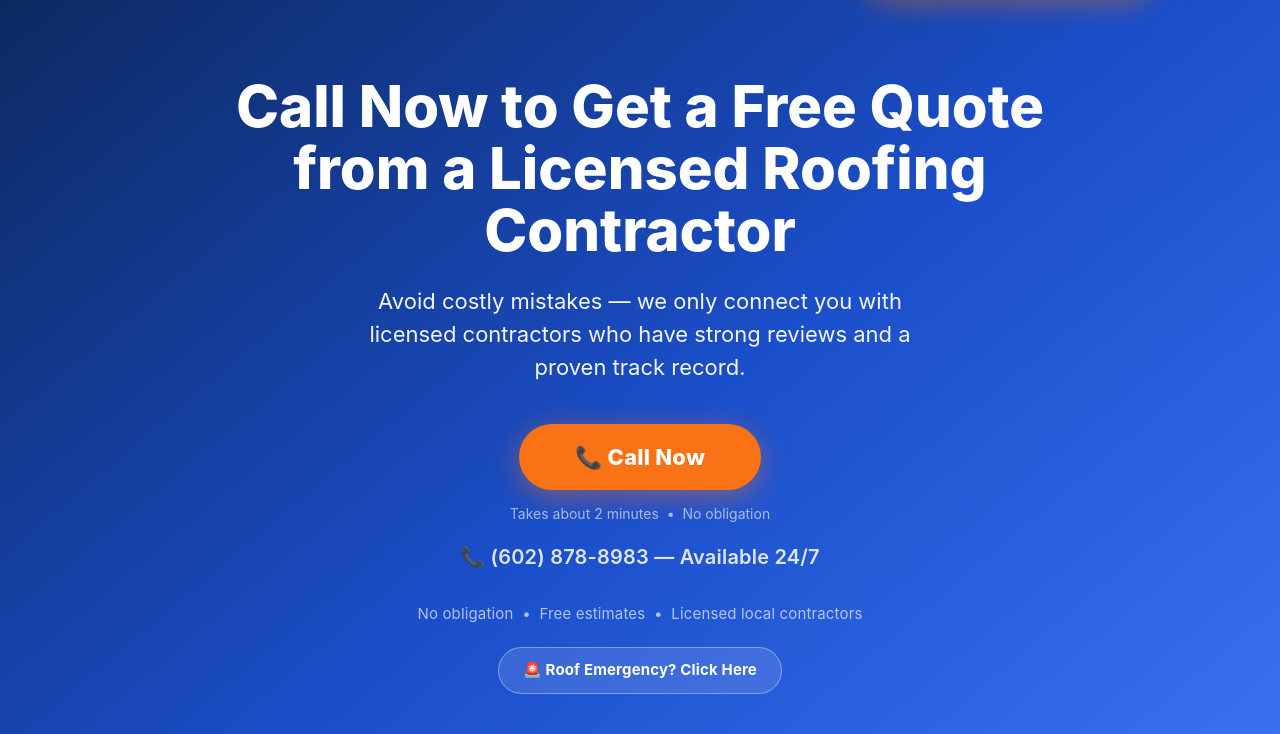
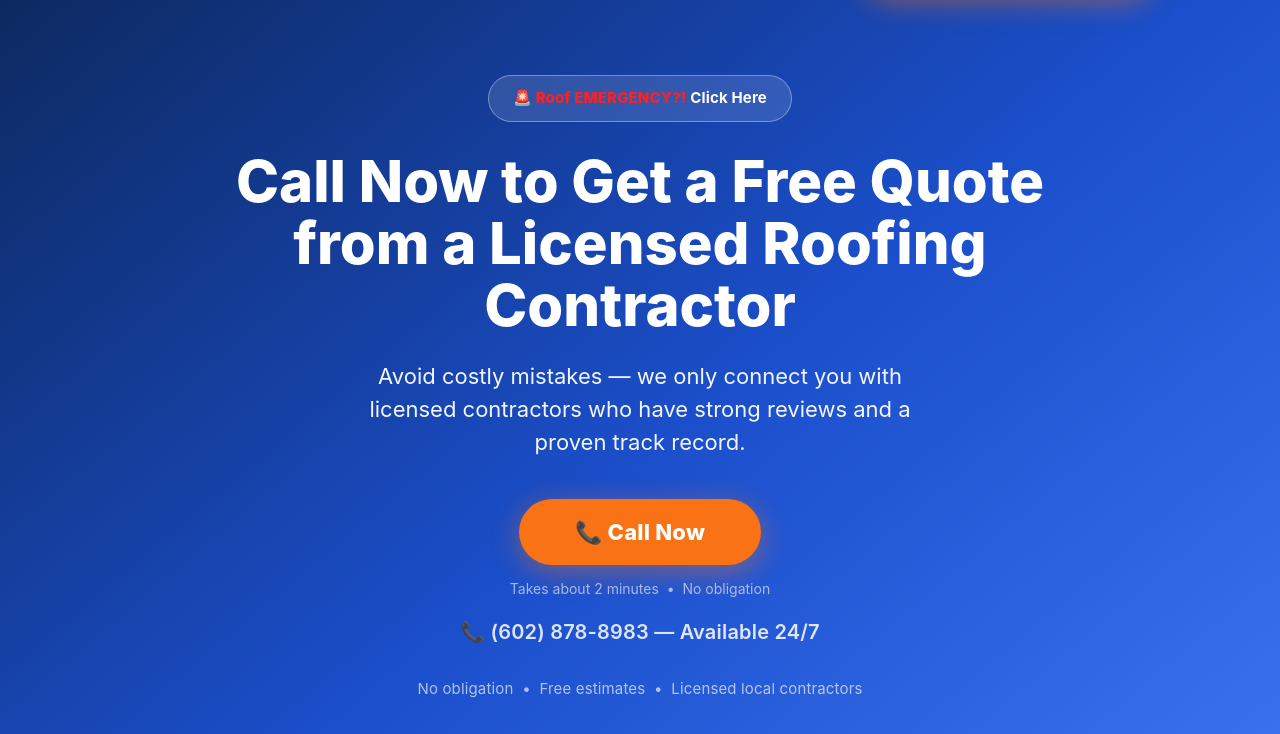
Before and after one commit to marksky57/easy-roof-hub, a website: page index.html in a window 1280 px wide. Shown: the part 66-800 px from the top of the page. Drawn offline with Linux system fonts and the light colour scheme.

Commit message:
Move emergency button to top of hero, red EMERGENCY text

```diff
--- a/css/style.css
+++ b/css/style.css
@@ -243,9 +243,14 @@ p:last-child { margin-bottom: 0; }
   margin-bottom: 0;
   letter-spacing: .01em;
 }
+.emergency-red {
+  color: #FF2020;
+  font-weight: 800;
+}
 .hero-emergency-link {
   display: inline-block;
-  margin-top: 20px;
+  margin-bottom: 28px;
+  margin-top: 0;
   background: rgba(255,255,255,.12);
   border: 1.5px solid rgba(255,255,255,.35);
   color: #fff;
--- a/index.html
+++ b/index.html
@@ -70,6 +70,7 @@
        ============================================================ -->
   <section class="hero">
     <div class="container">
+      <a href="#emergency" class="hero-emergency-link">🚨 <span class="emergency-red">Roof EMERGENCY?!</span> Click Here</a>
       <h1>Call Now to Get a Free Quote<br>from a Licensed Roofing Contractor</h1>
       <p class="lead">Avoid costly mistakes — we only connect you with licensed contractors who have strong reviews and a proven track record.</p>
       <div class="hero-cta-wrap">
@@ -78,7 +79,6 @@
         <p class="hero-number">📞 (602) 878-8983 — Available 24/7</p>
       </div>
       <p class="hero-support">No obligation &nbsp;•&nbsp; Free estimates &nbsp;•&nbsp; Licensed local contractors</p>
-      <a href="#emergency" class="hero-emergency-link">🚨 Roof Emergency? Click Here</a>
     </div>
   </section>
 
```
